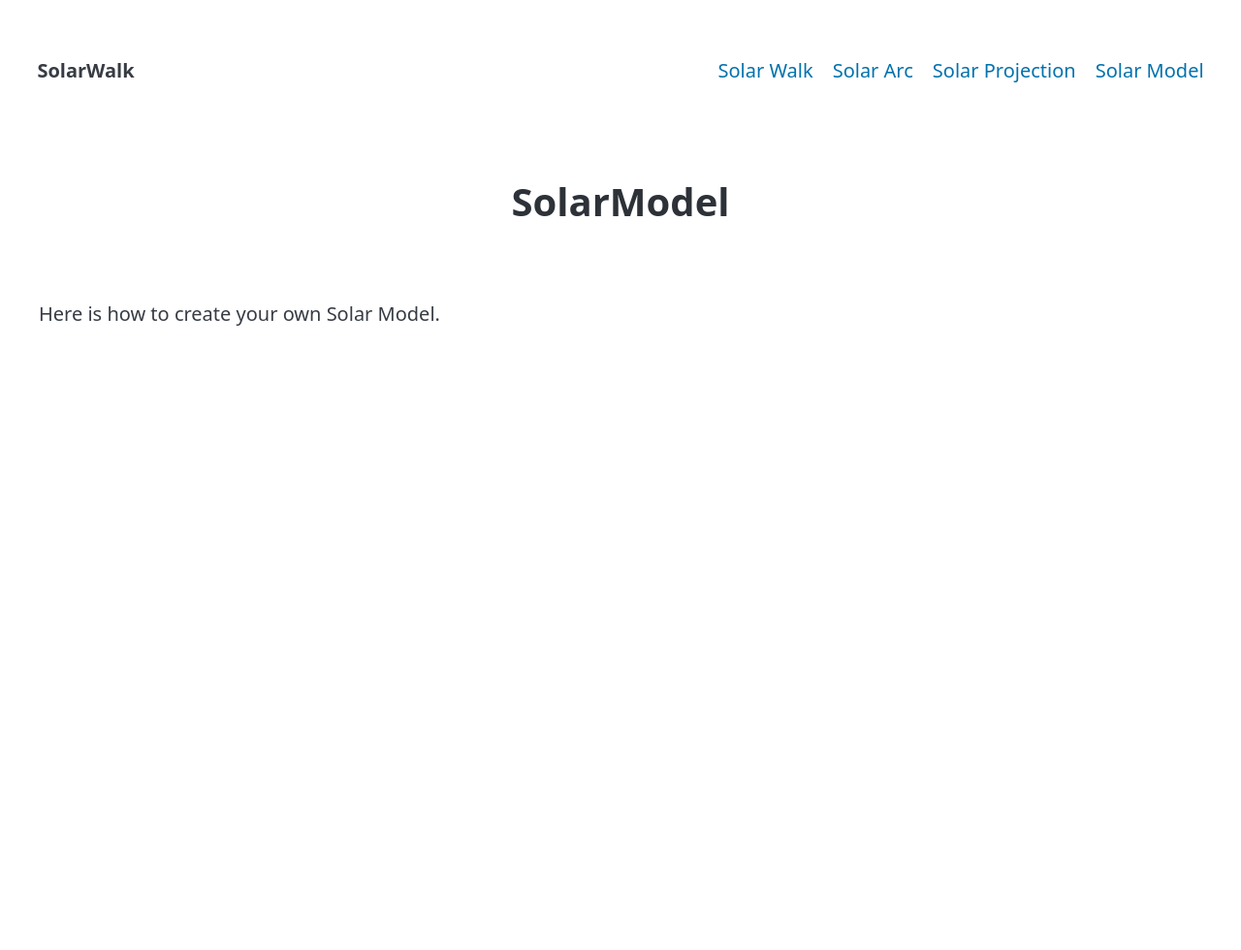
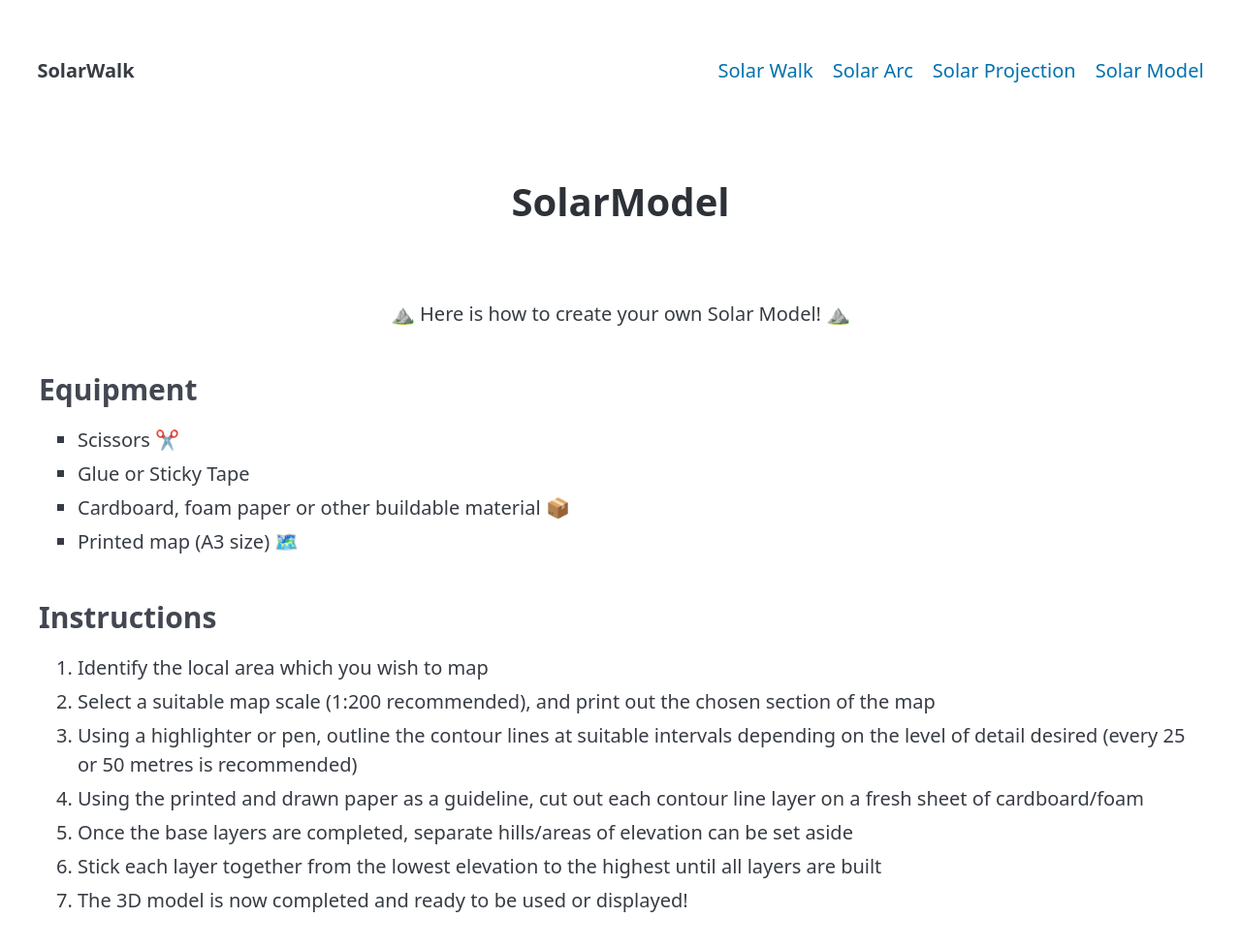
Before and after one commit to anna-walters/NASAHackathon2024, a plain HTML site: page gui/solar_model.html in a window 1280 px wide. Shown: the whole page at 97% size. Before the commit the page ends 800 px from the top, so only its background shows below. Drawn offline with nearby package versions, Linux system fonts and the light colour scheme.

Commit message:
Added instructions

```diff
--- a/gui/solar_model.html
+++ b/gui/solar_model.html
@@ -22,7 +22,37 @@
 <body>
     <main class="container">
 
-        <p>Here is how to create your own Solar Model. </p>
+        <p style="text-align: center;">⛰️ Here is how to create your own Solar Model! ⛰️</p>
+
+        <h3>Equipment</h3>
+
+        <p>
+          <ul>
+          <li>Scissors ✂️</li>
+          <li>Glue or Sticky Tape</li>
+          <li>Cardboard, foam paper or other buildable material 📦</li>
+          <li>Printed map (A3 size) 🗺️</li>
+        </ul>
+        </p>
+
+        <p>
+          <h3>Instructions</h3>
+
+          <ol>
+
+            <li>Identify the local area which you wish to map</li>
+            <li>Select a suitable map scale (1:200 recommended), and print out the chosen section of the map</li>
+            <li>Using a highlighter or pen, outline the contour lines at suitable intervals depending on the level of detail desired (every 25 or 50 metres is recommended)</li>
+            <li>Using the printed and drawn paper as a guideline, cut out each contour line layer on a fresh sheet of cardboard/foam</li>
+            <li>Once the base layers are completed, separate hills/areas of elevation can be set aside</li>
+            <li>Stick each layer together from the lowest elevation to the highest until all layers are built</li>
+            <li>The 3D model is now completed and ready to be used or displayed!</li>
+
+
+          </ol>
+
+
+           </p>
 
     </main>
 </body>
```
Also changed, not shown: gui/index.html (+1 -3 lines).
